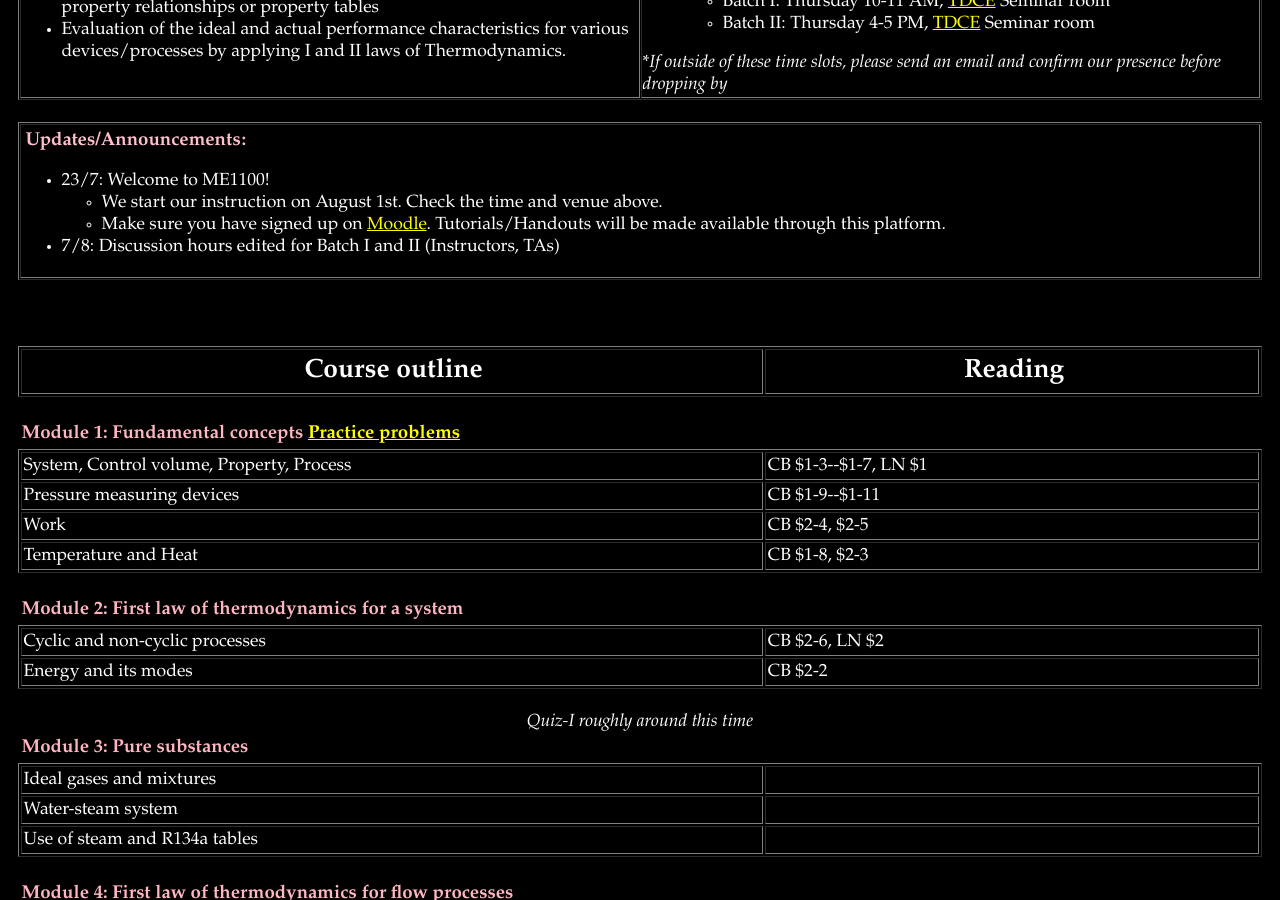
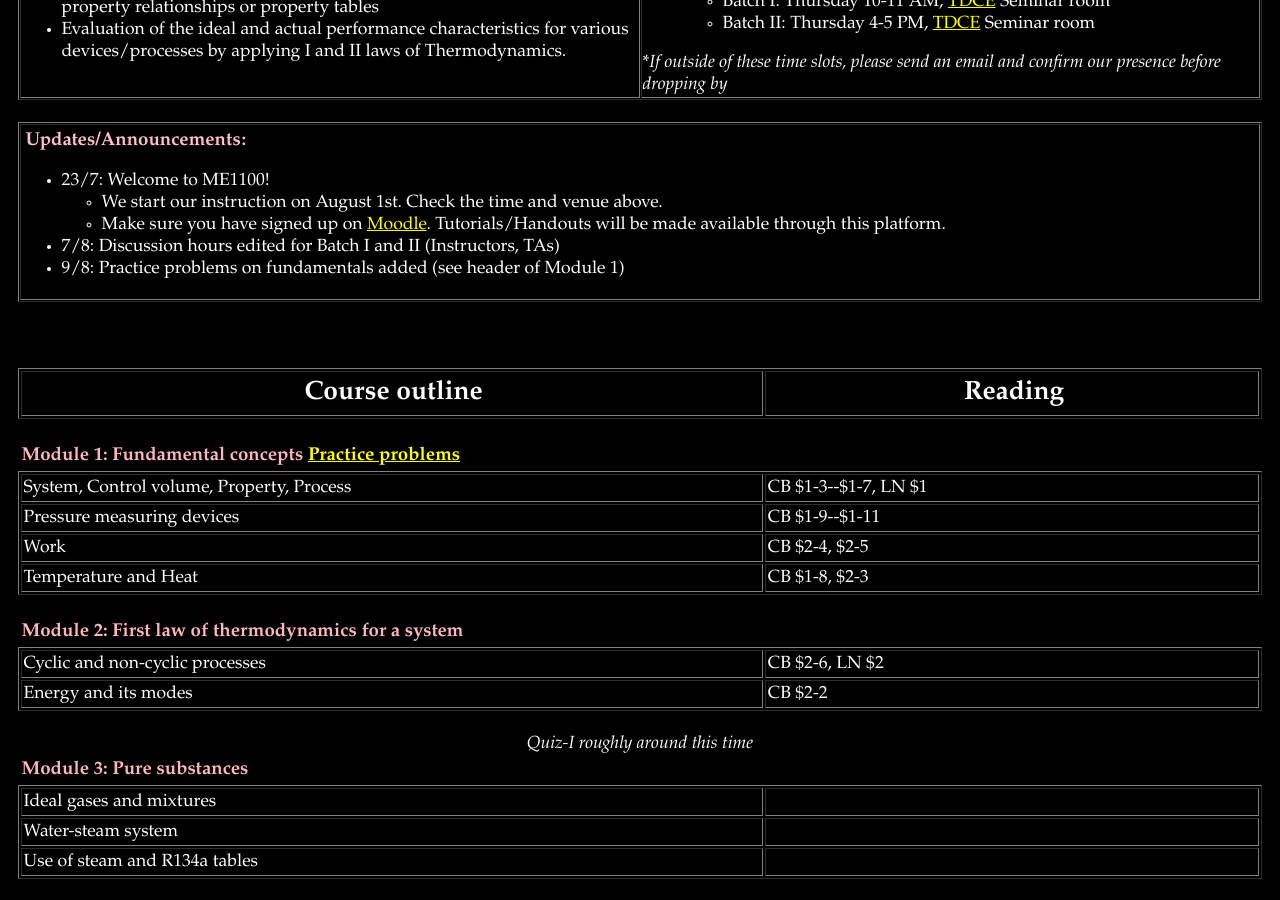
Before and after one commit to krithikasivaram/krithikasivaram.github.io, a Jekyll site: the page teaching/ME1100_Jul_Nov_2019.html, which Jekyll copies as it is, in a window 1280 px wide and 900 px high, scrolled down 957 px. Built offline with Jekyll 4.4.1, drawn with Linux system fonts in a browser that asks for light colours.

Commit message:
me1100 practice prblems fundamentals

```diff
--- a/teaching/ME1100_Jul_Nov_2019.html
+++ b/teaching/ME1100_Jul_Nov_2019.html
@@ -191,6 +191,7 @@ Updates/Announcements:</font></h3>
 		</ul>
 	</li>
 	<li> 7/8: Discussion hours edited for Batch I and II (Instructors, TAs) </li>
+	<li> 9/8: Practice problems on fundamentals added (see header of Module 1) </li>
 </ul>
 </div>
 </td></tr>
```
